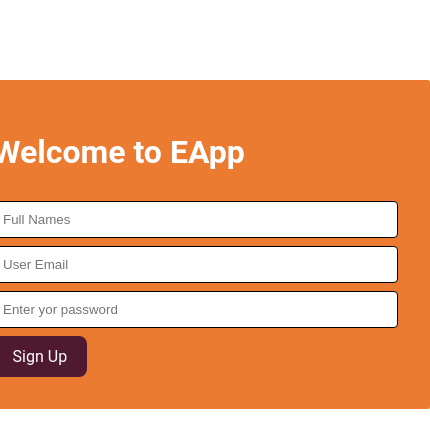
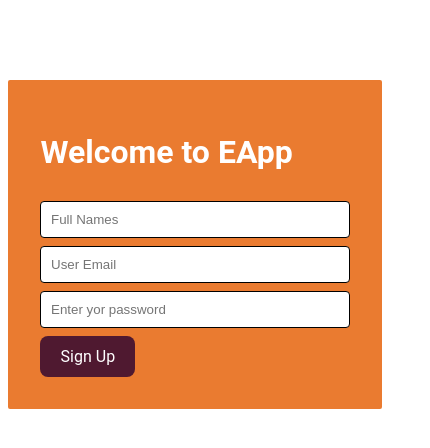
Before and after one commit to elisate/Blog_App_UI, a React (Vite) app: page /signUp in a window 390 px wide. Shown: the top 448 px of the page, 430 px wide, since content can reach past the window. Built offline with nearby package versions, Linux system fonts and the light colour scheme.

Commit message:
fix responsive ui

```diff
--- a/src/styles/login.scss
+++ b/src/styles/login.scss
@@ -48,3 +48,15 @@
     }
   }
 }
+
+@media screen and (max-width: 768px) {
+  .loginContainer {
+    .loginForm{
+      .inptA
+      {
+        width:18rem;
+      }
+
+    }
+  }
+}
--- a/src/styles/signup.scss
+++ b/src/styles/signup.scss
@@ -43,3 +43,15 @@
 
 
 }}}
+
+@media screen and (max-width: 768px) {
+  .signupContainer {
+    .signform{
+      .inptB
+      {
+        width:18rem;
+      }
+
+    }
+  }
+}
```
